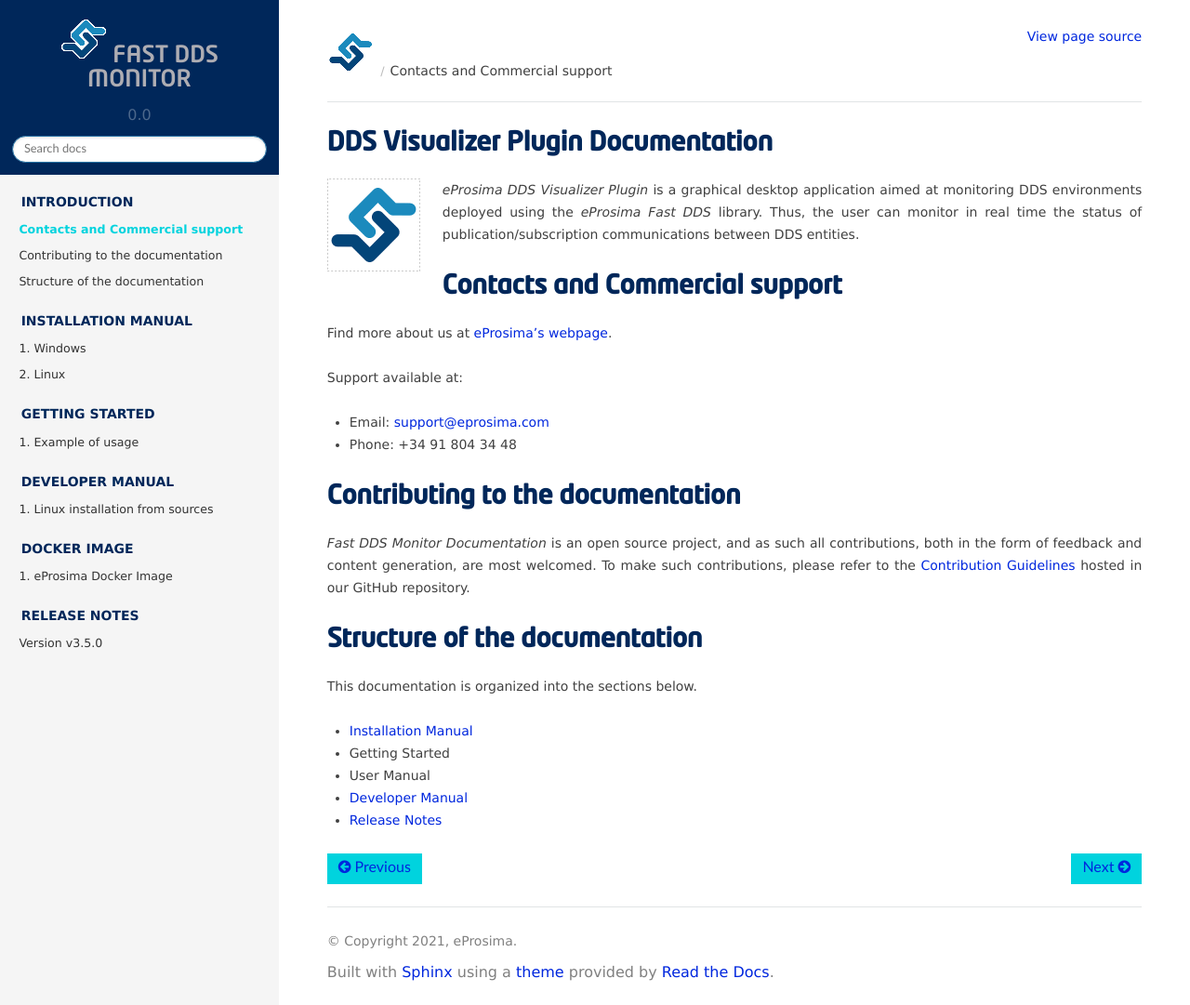
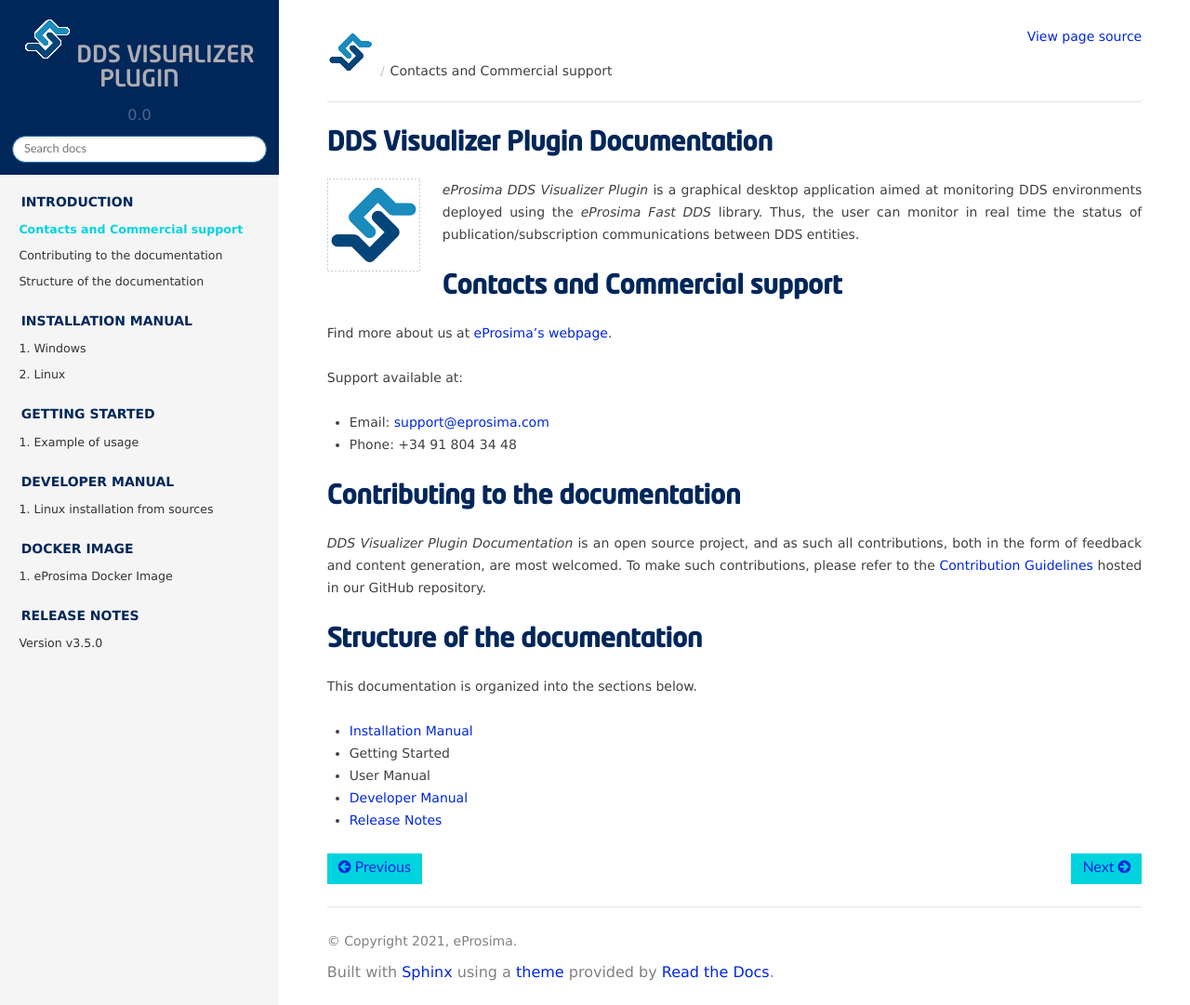
Before and after one commit to eProsima/fastdds-visualizer-plugin, a Sphinx documentation site: the page built from docs/rst/formalia/titlepage.rst, in a window 1280 px wide and 1081 px high. Shown: the whole window at 93% size. Built offline with Sphinx 7.4.7 and the Read the Docs theme 2.0.0, drawn with Linux system fonts in a browser that asks for light colours; pages that are not in the unit, such as notebooks, are missing from menus.

Commit message:
Update project name
Signed-off-by: RaulSanchez <raul@eprosima.com>

```diff
--- a/docs/conf.py
+++ b/docs/conf.py
@@ -169,7 +169,7 @@ source_suffix = '.rst'
 master_doc = 'index'
 
 # General information about the project.
-project = u'Fast DDS Monitor'
+project = u'DDS Visualizer Plugin'
 copyright = u'2021, eProsima'
 author = u'eProsima'
 
@@ -396,8 +396,8 @@ latex_elements = {
 #  author, documentclass [howto, manual, or own class]).
 latex_documents = [
     (master_doc,
-     'fastdds_monitor.tex',
-     u'Fast DDS Monitor Documentation',
+     'dds_visualizer_plugin.tex',
+     u'DDS Visualizer Plugin Documentation',
      u'eProsima',
      'manual'),
 ]
@@ -441,8 +441,8 @@ latex_documents = [
 # (source start file, name, description, authors, manual section).
 man_pages = [
     (master_doc,
-     'Fast DDS Monitor',
-     u'Fast DDS Monitor Documentation',
+     'DDS Visualizer Plugin',
+     u'DDS Visualizer Plugin Documentation',
      [author],
      1)
 ]
@@ -459,11 +459,11 @@ man_pages = [
 #  dir menu entry, description, category)
 texinfo_documents = [
     (master_doc,
-     'Fast DDS Monitor',
-     u'Fast DDS Monitor Documentation',
+     'DDS Visualizer Plugin',
+     u'DDS Visualizer Plugin Documentation',
      author,
-     'Fast DDS Monitor',
-     'Documentation of eProsima Fast DDS Monitor',
+     'DDS Visualizer Plugin',
+     'Documentation of eProsima DDS Visualizer Plugin',
      'Miscellaneous'),
 ]
 
--- a/docs/index.rst
+++ b/docs/index.rst
@@ -1,4 +1,4 @@
-.. eProsima Fast DDS Monitor documentation master file.
+.. eProsima DDS Visualizer Plugin documentation master file.
 
 .. include:: rst/formalia/titlepage.rst
 
@@ -33,8 +33,6 @@
    :numbered: 5
    :hidden:
 
-   /rst/getting_started/entities
-   /rst/getting_started/monitor
    /rst/getting_started/tutorial
 
 
--- a/docs/rst/formalia/titlepage.rst
+++ b/docs/rst/formalia/titlepage.rst
@@ -32,7 +32,7 @@ Support available at:
 Contributing to the documentation
 #################################
 
-*Fast DDS Monitor Documentation* is an open source project, and as such all contributions, both in the form of
+*DDS Visualizer Plugin Documentation* is an open source project, and as such all contributions, both in the form of
 feedback and content generation, are most welcomed.
 To make such contributions, please refer to the
 `Contribution Guidelines <https://github.com/eProsima/all-docs/blob/master/CONTRIBUTING.md>`_ hosted in our GitHub
```
Also changed, not shown: docs/CMakeLists.txt (+12 -12 lines), docs/rst/ros/galactic/galactic.rst (deleted, +0 -144 lines), docs/rst/ros/ros.rst (deleted, +0 -24 lines), 2 other files.
